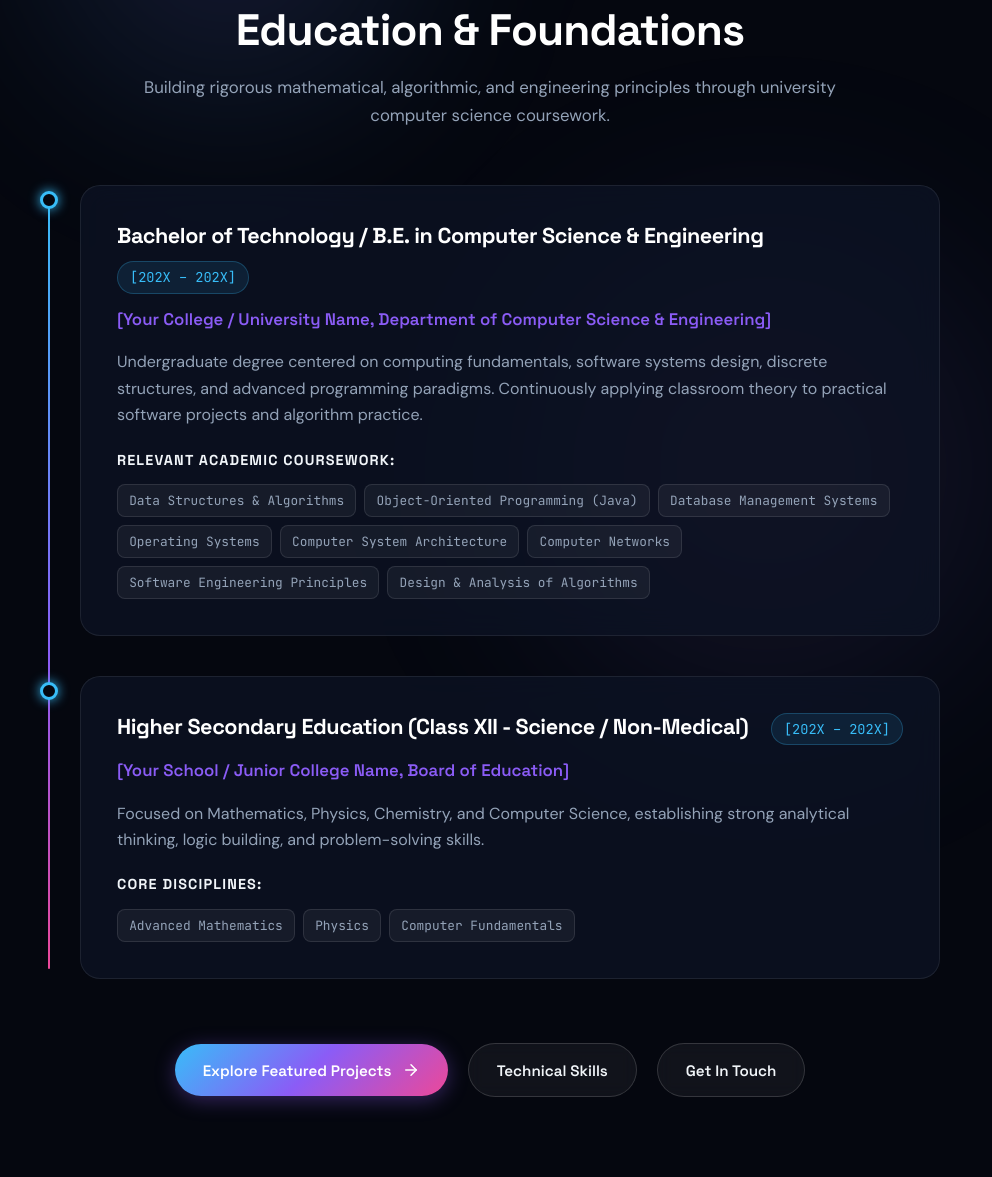
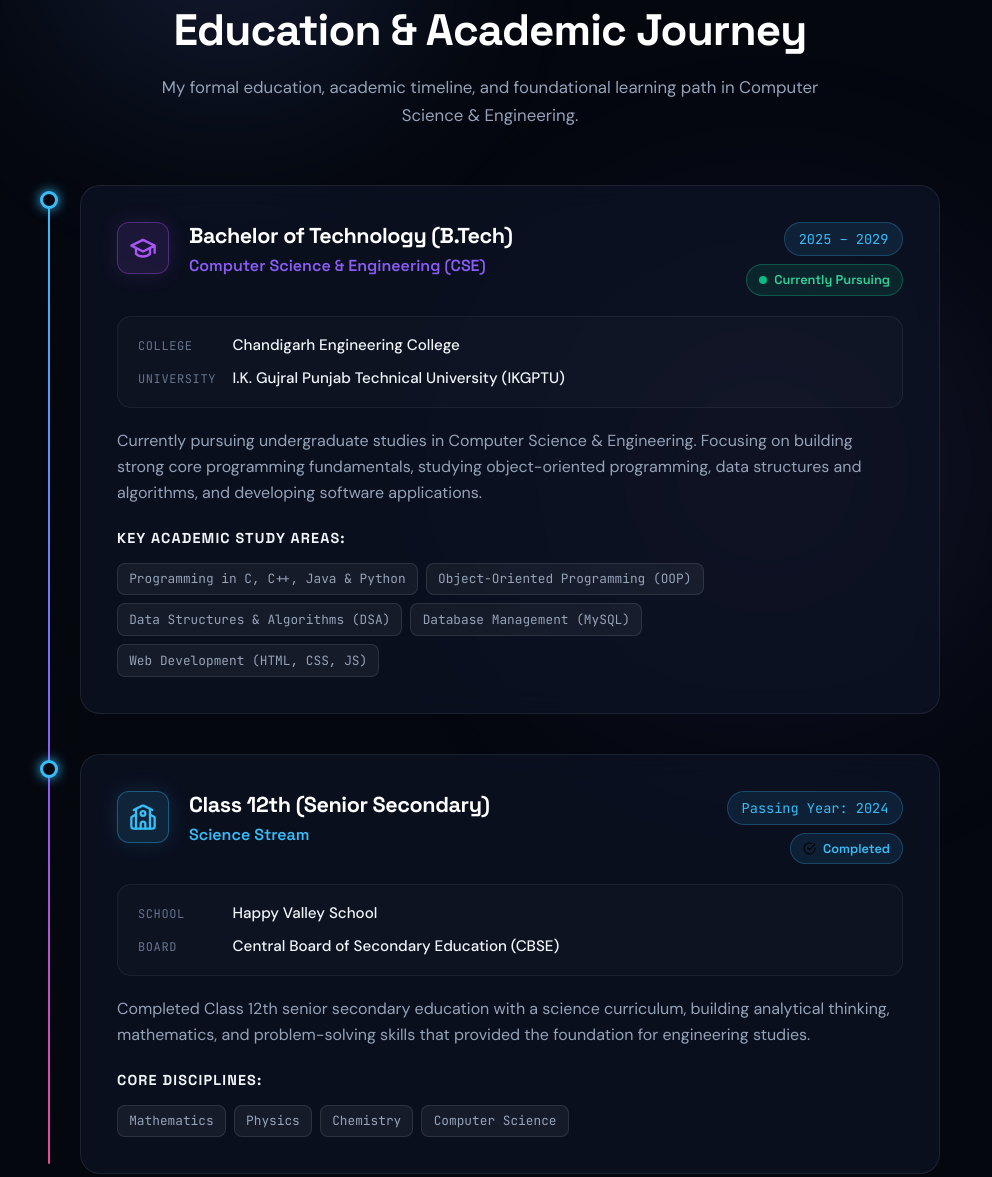
Before and after one commit to Abhi-Poddar1423/abhishek-portfolio, a plain HTML site: page education.html in a window 1280 px wide. Shown: the part 180-1357 px from the top of the page, without its empty margins (150-1142 px from the left). Drawn offline with Linux system fonts and the light colour scheme.

Commit message:
feat: update education.html with actual B.Tech and Class 12th academic details

```diff
--- a/css/style.css
+++ b/css/style.css
@@ -1201,13 +1201,83 @@ button, input, textarea {
   flex-wrap: wrap;
   justify-content: space-between;
   align-items: flex-start;
-  gap: 0.75rem;
-  margin-bottom: 0.75rem;
+  gap: 1rem;
+  margin-bottom: 1.25rem;
+}
+
+.edu-title-group {
+  display: flex;
+  align-items: flex-start;
+  gap: 1.25rem;
+  flex: 1 1 300px;
+}
+
+.edu-icon-badge {
+  width: 52px;
+  height: 52px;
+  border-radius: 12px;
+  display: flex;
+  align-items: center;
+  justify-content: center;
+  flex-shrink: 0;
+  border: 1px solid rgba(255, 255, 255, 0.1);
+  box-shadow: 0 4px 20px rgba(0, 0, 0, 0.3);
+  transition: transform var(--transition-fast);
+}
+
+.education-card:hover .edu-icon-badge {
+  transform: scale(1.05) translateY(-2px);
+}
+
+.edu-icon-badge.purple {
+  background: rgba(168, 85, 247, 0.12);
+  border-color: rgba(168, 85, 247, 0.35);
+  box-shadow: 0 0 20px rgba(168, 85, 247, 0.15);
+}
+
+.edu-icon-badge.blue {
+  background: rgba(56, 189, 248, 0.12);
+  border-color: rgba(56, 189, 248, 0.35);
+  box-shadow: 0 0 20px rgba(56, 189, 248, 0.15);
+}
+
+.edu-headings {
+  display: flex;
+  flex-direction: column;
+  gap: 0.25rem;
 }
 
 .edu-degree {
   font-size: 1.35rem;
   color: #ffffff;
+  margin: 0;
+}
+
+.edu-branch {
+  font-family: var(--font-heading);
+  font-size: 1rem;
+  font-weight: 600;
+  color: var(--vibrant-purple);
+}
+
+.edu-branch.blue {
+  color: var(--electric-blue);
+}
+
+.edu-badges-col {
+  display: flex;
+  flex-direction: column;
+  align-items: flex-end;
+  gap: 0.5rem;
+}
+
+@media (max-width: 640px) {
+  .edu-badges-col {
+    align-items: flex-start;
+    flex-direction: row;
+    flex-wrap: wrap;
+    width: 100%;
+  }
 }
 
 .edu-period {
@@ -1216,8 +1286,67 @@ button, input, textarea {
   color: var(--electric-blue);
   background: rgba(56, 189, 248, 0.1);
   border: 1px solid rgba(56, 189, 248, 0.25);
+  padding: 0.3rem 0.85rem;
+  border-radius: var(--radius-full);
+  display: inline-flex;
+  align-items: center;
+  gap: 0.4rem;
+}
+
+.edu-status-badge {
+  display: inline-flex;
+  align-items: center;
+  gap: 0.45rem;
+  font-family: var(--font-heading);
+  font-size: 0.8rem;
+  font-weight: 600;
   padding: 0.25rem 0.75rem;
   border-radius: var(--radius-full);
+}
+
+.edu-status-badge.active {
+  background: rgba(16, 185, 129, 0.12);
+  border: 1px solid rgba(16, 185, 129, 0.35);
+  color: #34d399;
+}
+
+.edu-status-badge.completed {
+  background: rgba(56, 189, 248, 0.1);
+  border: 1px solid rgba(56, 189, 248, 0.25);
+  color: var(--electric-blue);
+}
+
+.edu-meta-list {
+  display: flex;
+  flex-direction: column;
+  gap: 0.5rem;
+  margin-bottom: 1.25rem;
+  padding: 1rem 1.25rem;
+  background: rgba(255, 255, 255, 0.02);
+  border: 1px solid rgba(255, 255, 255, 0.06);
+  border-radius: var(--radius-md);
+}
+
+.edu-meta-item {
+  display: flex;
+  align-items: baseline;
+  gap: 0.6rem;
+  font-size: 0.95rem;
+  color: var(--text-muted);
+}
+
+.edu-meta-label {
+  font-family: var(--font-mono);
+  font-size: 0.75rem;
+  text-transform: uppercase;
+  letter-spacing: 0.05em;
+  color: var(--text-faint);
+  min-width: 85px;
+}
+
+.edu-meta-val {
+  color: var(--text-main);
+  font-weight: 500;
 }
 
 .edu-institution {
--- a/education.html
+++ b/education.html
@@ -3,18 +3,18 @@
 <head>
   <meta charset="UTF-8">
   <meta name="viewport" content="width=device-width, initial-scale=1.0">
-  <title>Education | Abhishek Kumar | Software &amp; Java Developer</title>
+  <title>Education | Abhishek Kumar | Computer Science &amp; Engineering</title>
 
   <!-- SEO Meta Tags -->
-  <meta name="description" content="Academic background and computer science foundations of Abhishek Kumar: B.Tech in CSE, coursework, and core principles.">
-  <meta name="keywords" content="Abhishek Kumar, Education, Computer Science, B.Tech, Coursework, Engineering">
+  <meta name="description" content="Academic background and education of Abhishek Kumar: B.Tech in CSE at Chandigarh Engineering College (IKGPTU) and Class 12th at Happy Valley School (CBSE).">
+  <meta name="keywords" content="Abhishek Kumar, Education, Computer Science, B.Tech CSE, Chandigarh Engineering College, IKGPTU, Happy Valley School, CBSE">
   <meta name="author" content="Abhishek Kumar">
   <meta name="theme-color" content="#05070f">
 
   <!-- Open Graph / Social Sharing -->
   <meta property="og:type" content="website">
   <meta property="og:title" content="Education | Abhishek Kumar">
-  <meta property="og:description" content="Building rigorous algorithmic, mathematical, and software engineering principles through university education.">
+  <meta property="og:description" content="Academic qualifications and educational background of Abhishek Kumar, B.Tech CSE student.">
   <meta property="og:image" content="assets/images/avatar.svg">
 
   <!-- Google Fonts: Space Grotesk, DM Sans & JetBrains Mono -->
@@ -122,67 +122,111 @@
             <img src="assets/icons/book.svg" alt="" width="14" height="14">
             <span>Academic Background</span>
           </div>
-          <h1 class="section-title">Education &amp; Foundations</h1>
+          <h1 class="section-title">Education &amp; Academic Journey</h1>
           <p class="section-description">
-            Building rigorous mathematical, algorithmic, and engineering principles through university computer science coursework.
+            My formal education, academic timeline, and foundational learning path in Computer Science &amp; Engineering.
           </p>
         </div>
 
         <div class="education-container">
           <div class="timeline">
-            <!-- Timeline Item: Undergraduate CSE Degree -->
+            <!-- Timeline Item 1: Current Education (B.Tech CSE) -->
             <div class="timeline-item reveal">
               <div class="timeline-marker"></div>
               <div class="education-card">
                 <div class="edu-header-row">
-                  <h2 class="edu-degree" style="font-size: 1.35rem;">Bachelor of Technology / B.E. in Computer Science &amp; Engineering</h2>
-                  <span class="edu-period">[202X – 202X]</span>
+                  <div class="edu-title-group">
+                    <div class="edu-icon-badge purple" title="Undergraduate Degree">
+                      <img src="assets/icons/graduation-cap.svg" alt="Graduation Cap Icon" width="28" height="28">
+                    </div>
+                    <div class="edu-headings">
+                      <h2 class="edu-degree">Bachelor of Technology (B.Tech)</h2>
+                      <div class="edu-branch">Computer Science &amp; Engineering (CSE)</div>
+                    </div>
+                  </div>
+
+                  <div class="edu-badges-col">
+                    <span class="edu-period">2025 &ndash; 2029</span>
+                    <span class="edu-status-badge active">
+                      <span class="pulse-dot"></span>
+                      <span>Currently Pursuing</span>
+                    </span>
+                  </div>
                 </div>
 
-                <div class="edu-institution">
-                  [Your College / University Name, Department of Computer Science &amp; Engineering]
+                <!-- Academic Metadata -->
+                <div class="edu-meta-list">
+                  <div class="edu-meta-item">
+                    <span class="edu-meta-label">College</span>
+                    <span class="edu-meta-val">Chandigarh Engineering College</span>
+                  </div>
+                  <div class="edu-meta-item">
+                    <span class="edu-meta-label">University</span>
+                    <span class="edu-meta-val">I.K. Gujral Punjab Technical University (IKGPTU)</span>
+                  </div>
                 </div>
 
                 <p class="edu-details">
-                  Undergraduate degree centered on computing fundamentals, software systems design, discrete structures, and advanced programming paradigms. Continuously applying classroom theory to practical software projects and algorithm practice.
+                  Currently pursuing undergraduate studies in Computer Science &amp; Engineering. Focusing on building strong core programming fundamentals, studying object-oriented programming, data structures and algorithms, and developing software applications.
                 </p>
 
-                <div class="coursework-title">Relevant Academic Coursework:</div>
+                <div class="coursework-title">Key Academic Study Areas:</div>
                 <div class="course-tags">
-                  <span class="course-tag">Data Structures &amp; Algorithms</span>
-                  <span class="course-tag">Object-Oriented Programming (Java)</span>
-                  <span class="course-tag">Database Management Systems</span>
-                  <span class="course-tag">Operating Systems</span>
-                  <span class="course-tag">Computer System Architecture</span>
-                  <span class="course-tag">Computer Networks</span>
-                  <span class="course-tag">Software Engineering Principles</span>
-                  <span class="course-tag">Design &amp; Analysis of Algorithms</span>
+                  <span class="course-tag">Programming in C, C++, Java &amp; Python</span>
+                  <span class="course-tag">Object-Oriented Programming (OOP)</span>
+                  <span class="course-tag">Data Structures &amp; Algorithms (DSA)</span>
+                  <span class="course-tag">Database Management (MySQL)</span>
+                  <span class="course-tag">Web Development (HTML, CSS, JS)</span>
                 </div>
               </div>
             </div>
 
-            <!-- Timeline Item: Higher Secondary Schooling -->
+            <!-- Timeline Item 2: Higher Secondary Education (Class 12th) -->
             <div class="timeline-item reveal reveal-delay-1">
               <div class="timeline-marker"></div>
               <div class="education-card">
                 <div class="edu-header-row">
-                  <h2 class="edu-degree" style="font-size: 1.35rem;">Higher Secondary Education (Class XII - Science / Non-Medical)</h2>
-                  <span class="edu-period">[202X – 202X]</span>
+                  <div class="edu-title-group">
+                    <div class="edu-icon-badge blue" title="Higher Secondary School">
+                      <img src="assets/icons/school.svg" alt="School Icon" width="28" height="28">
+                    </div>
+                    <div class="edu-headings">
+                      <h2 class="edu-degree">Class 12th (Senior Secondary)</h2>
+                      <div class="edu-branch blue">Science Stream</div>
+                    </div>
+                  </div>
+
+                  <div class="edu-badges-col">
+                    <span class="edu-period">Passing Year: 2024</span>
+                    <span class="edu-status-badge completed">
+                      <img src="assets/icons/check-circle.svg" alt="" width="13" height="13">
+                      <span>Completed</span>
+                    </span>
+                  </div>
                 </div>
 
-                <div class="edu-institution">
-                  [Your School / Junior College Name, Board of Education]
+                <!-- Academic Metadata -->
+                <div class="edu-meta-list">
+                  <div class="edu-meta-item">
+                    <span class="edu-meta-label">School</span>
+                    <span class="edu-meta-val">Happy Valley School</span>
+                  </div>
+                  <div class="edu-meta-item">
+                    <span class="edu-meta-label">Board</span>
+                    <span class="edu-meta-val">Central Board of Secondary Education (CBSE)</span>
+                  </div>
                 </div>
 
                 <p class="edu-details">
-                  Focused on Mathematics, Physics, Chemistry, and Computer Science, establishing strong analytical thinking, logic building, and problem-solving skills.
+                  Completed Class 12th senior secondary education with a science curriculum, building analytical thinking, mathematics, and problem-solving skills that provided the foundation for engineering studies.
                 </p>
 
                 <div class="coursework-title">Core Disciplines:</div>
                 <div class="course-tags">
-                  <span class="course-tag">Advanced Mathematics</span>
+                  <span class="course-tag">Mathematics</span>
                   <span class="course-tag">Physics</span>
-                  <span class="course-tag">Computer Fundamentals</span>
+                  <span class="course-tag">Chemistry</span>
+                  <span class="course-tag">Computer Science</span>
                 </div>
               </div>
             </div>
@@ -221,7 +265,7 @@
             <span class="brand-dot"></span>
           </a>
           <p class="footer-tagline">
-            Computer Science &amp; Engineering undergraduate dedicated to building robust software, mastering algorithms, and exploring full-stack engineering.
+            Computer Science &amp; Engineering undergraduate focused on learning programming fundamentals, practicing DSA, and building practical projects.
           </p>
         </div>
 
```
Also changed, not shown: assets/icons/graduation-cap.svg (added), assets/icons/school.svg (added), 1 other file.
